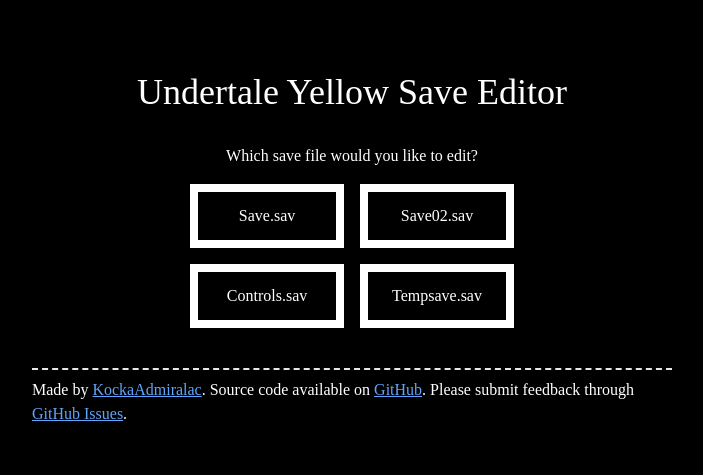
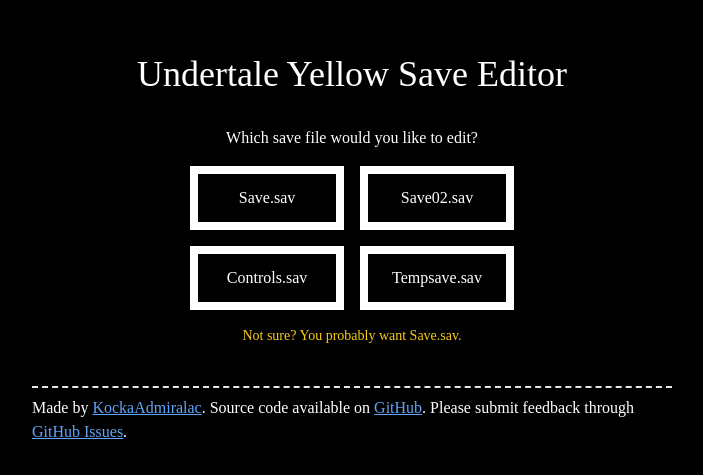
Before and after one commit to KockaAdmiralac/uty-save-editor, a React (Create React App) app: page / in a window 1280 px wide. Shown: the part 151-626 px from the top of the page, without its empty margins (288-991 px from the left). Built offline with nearby package versions, Linux system fonts and the light colour scheme; a web font is replaced by a local one.

Commit message:
Notice on the main page for the confused.

```diff
--- a/src/components/MainPage.tsx
+++ b/src/components/MainPage.tsx
@@ -6,12 +6,15 @@
     return <main className="flex flex-col items-center justify-center min-h-screen md:ml-20 md:mr-20 lg:ml-80 lg:mr-80 max-sm:ml-4 max-sm:mr-4">
         <h1 className="text-4xl mb-8">Undertale Yellow Save Editor</h1>
         <p className="mb-4">Which save file would you like to edit?</p>
-        <div className="grid grid-cols-2 gap-4">
+        <div className="grid grid-cols-2 gap-4 mb-4">
             <Button label="Save.sav" page="save" />
             <Button label="Save02.sav" page="save02" />
             <Button label="Controls.sav" page="controls" />
             <Button label="Tempsave.sav" page="tempsave" />
         </div>
+        <p className="text-sm text-yellow-400">
+            Not sure? You probably want Save.sav.
+        </p>
         <Footer />
     </main>;
 };
```
